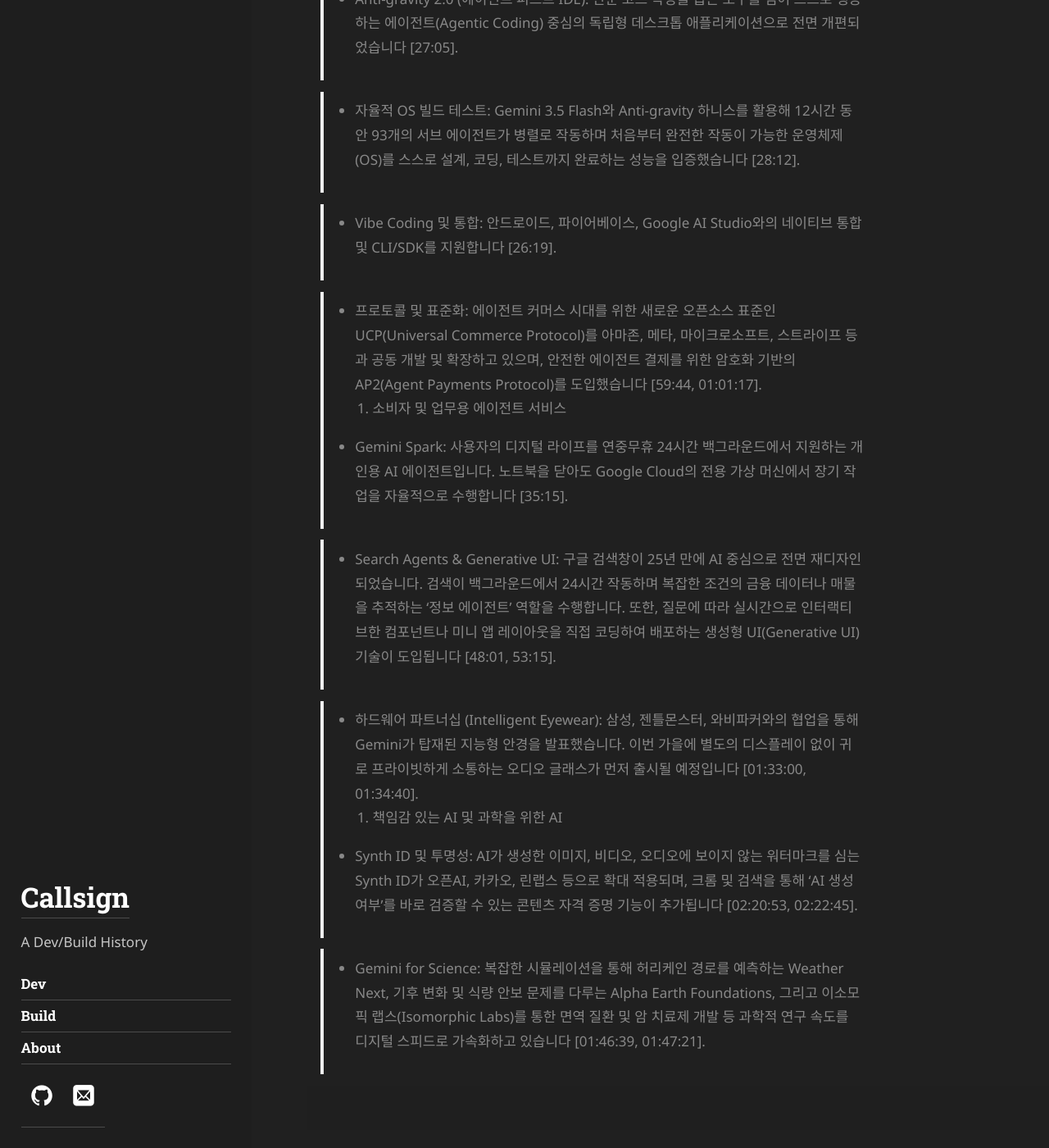
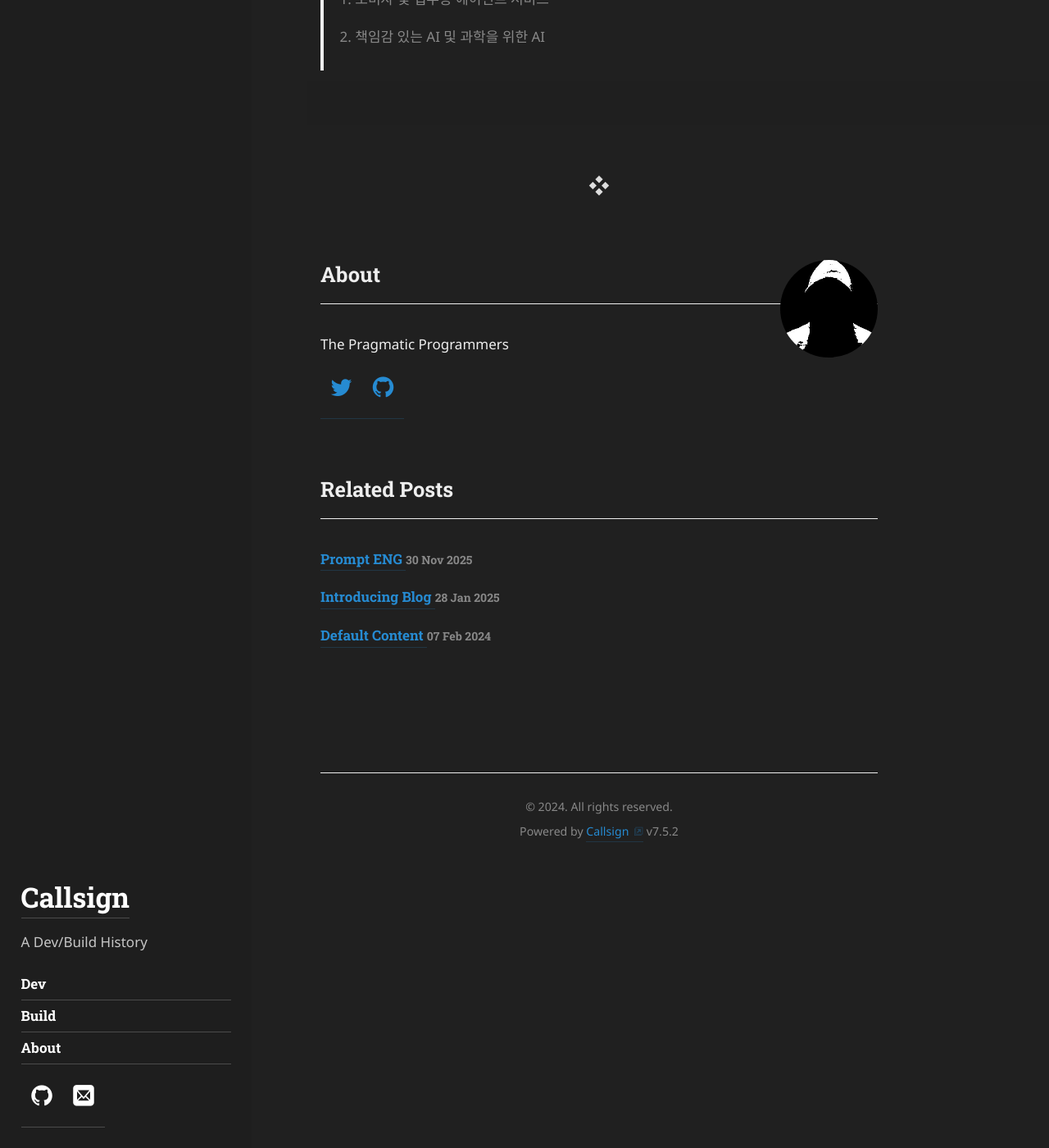
Before and after one commit to callsign88/callsign88.github.io, a Jekyll site: the page built from _posts/2026-05-26-Post-AIPro.md, in a window 1280 px wide and 1400 px high, scrolled down 1595 px. Shown: the whole window at 82% size. Built offline with Jekyll 4.4.1, drawn with Linux system fonts in a browser that asks for light colours; some web fonts are replaced; some of the changed text lies outside the part shown.

Commit message:
Simplify post content by removing detailed descriptions for sections 2-4

```diff
--- a/_posts/2026-05-26-Post-AIPro.md
+++ b/_posts/2026-05-26-Post-AIPro.md
@@ -26,32 +26,19 @@
 
 ### Keynote Points & Milestone `by Google Gemini`
 
-
->
 > 1. 차세대 모델 라인업 및 기술 혁신
 >- Gemini 3.5 Flash 출시: frontier급 지능과 압도적인 처리 속도를 결합한 모델입니다. 기존 3.1 Pro 대비 벤치마크가 전반적으로 향상되었으며, 특히 코딩 성능과 실질적인 경제적 가치를 창출하는 작업(GDP-val)에서 큰 도약을 이루었습니다. 타 frontier 모델 대비 4배 빠른 출력 속도를 자랑합니다 [23:45].
 
 >- Gemini Omni: 입력된 모든 데이터(텍스트, 이미지, 비디오 등)를 기반으로 결과물을 생성하는 월드 모델(World Model)입니다. 물리 법칙(운동 에너지, 중력 등)에 대한 뛰어난 직관적 이해를 바탕으로 높은 정확도의 비디오 생성 및 대화형 비디오 편집 기능을 제공합니다. 첫 모델인 Gemini Omni Flash가 먼저 출시되었습니다 [17:20].
 
 >- 인프라 투자 (8세대 TPU): AI 컴퓨팅 수요 대응을 위해 연간 CaPex 투자를 약 1,800억~1,900억 달러 규모로 대폭 확대했습니다. 8세대 TPU는 대규모 사전 학습용 TPU 8T와 추론에 최적화된 TPU 8Ti의 듀얼 칩 구조로 설계되었으며, 전력 효율이 와트당 최대 2배 향상되었습니다 [11:17].
-> 2. 개발자 생태계 및 에이전트 인프
->- Anti-gravity 2.0 (에이전트 퍼스트 IDE): 단순 코드 작성을 돕는 도구를 넘어 스스로 행동하는 에이전트(Agentic Coding) 중심의 독립형 데스크톱 애플리케이션으로 전면 개편되었습니다 [27:05].
+> 2. 개발자 생태계 및 에이전트 인프라
+>
+> 3. 소비자 및 업무용 에이전트 서비스
+>
+> 4. 책임감 있는 AI 및 과학을 위한 AI
 
->- 자율적 OS 빌드 테스트: Gemini 3.5 Flash와 Anti-gravity 하니스를 활용해 12시간 동안 93개의 서브 에이전트가 병렬로 작동하며 처음부터 완전한 작동이 가능한 운영체제(OS)를 스스로 설계, 코딩, 테스트까지 완료하는 성능을 입증했습니다 [28:12].
 
->- Vibe Coding 및 통합: 안드로이드, 파이어베이스, Google AI Studio와의 네이티브 통합 및 CLI/SDK를 지원합니다 [26:19].
-
->- 프로토콜 및 표준화: 에이전트 커머스 시대를 위한 새로운 오픈소스 표준인 UCP(Universal Commerce Protocol)를 아마존, 메타, 마이크로소프트, 스트라이프 등과 공동 개발 및 확장하고 있으며, 안전한 에이전트 결제를 위한 암호화 기반의 AP2(Agent Payments Protocol)를 도입했습니다 [59:44, 01:01:17].
-> 3. 소비자 및 업무용 에이전트 서비스
->- Gemini Spark: 사용자의 디지털 라이프를 연중무휴 24시간 백그라운드에서 지원하는 개인용 AI 에이전트입니다. 노트북을 닫아도 Google Cloud의 전용 가상 머신에서 장기 작업을 자율적으로 수행합니다 [35:15].
-
->- Search Agents & Generative UI: 구글 검색창이 25년 만에 AI 중심으로 전면 재디자인되었습니다. 검색이 백그라운드에서 24시간 작동하며 복잡한 조건의 금융 데이터나 매물을 추적하는 '정보 에이전트' 역할을 수행합니다. 또한, 질문에 따라 실시간으로 인터랙티브한 컴포넌트나 미니 앱 레이아웃을 직접 코딩하여 배포하는 생성형 UI(Generative UI) 기술이 도입됩니다 [48:01, 53:15].
-
->- 하드웨어 파트너십 (Intelligent Eyewear): 삼성, 젠틀몬스터, 와비파커와의 협업을 통해 Gemini가 탑재된 지능형 안경을 발표했습니다. 이번 가을에 별도의 디스플레이 없이 귀로 프라이빗하게 소통하는 오디오 글래스가 먼저 출시될 예정입니다 [01:33:00, 01:34:40].
-> 4. 책임감 있는 AI 및 과학을 위한 AI
->- Synth ID 및 투명성: AI가 생성한 이미지, 비디오, 오디오에 보이지 않는 워터마크를 심는 Synth ID가 오픈AI, 카카오, 린랩스 등으로 확대 적용되며, 크롬 및 검색을 통해 'AI 생성 여부'를 바로 검증할 수 있는 콘텐츠 자격 증명 기능이 추가됩니다 [02:20:53, 02:22:45].
-
->- Gemini for Science: 복잡한 시뮬레이션을 통해 허리케인 경로를 예측하는 Weather Next, 기후 변화 및 식량 안보 문제를 다루는 Alpha Earth Foundations, 그리고 이소모픽 랩스(Isomorphic Labs)를 통한 면역 질환 및 암 치료제 개발 등 과학적 연구 속도를 디지털 스피드로 가속화하고 있습니다 [01:46:39, 01:47:21].
 
 
 
```
